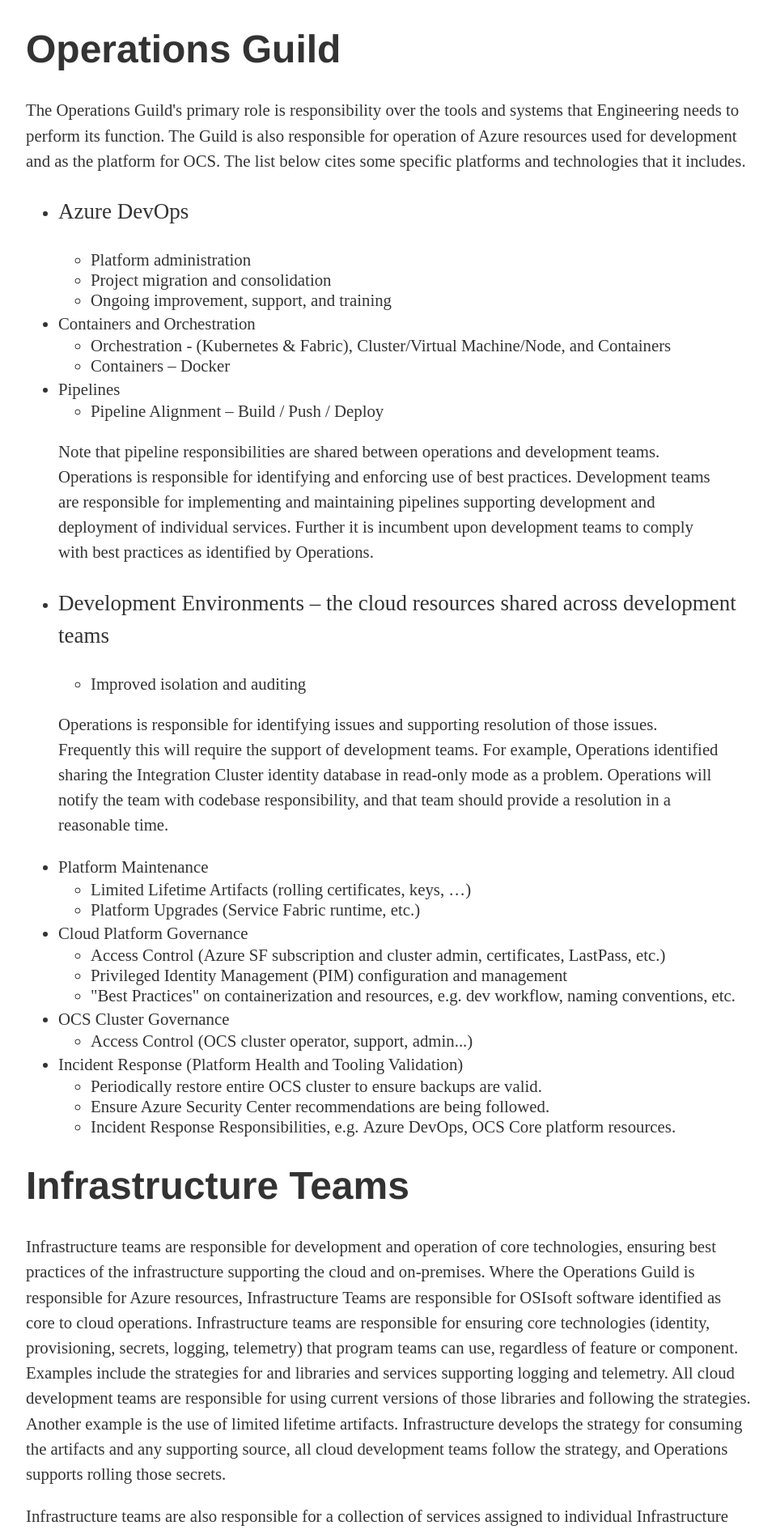
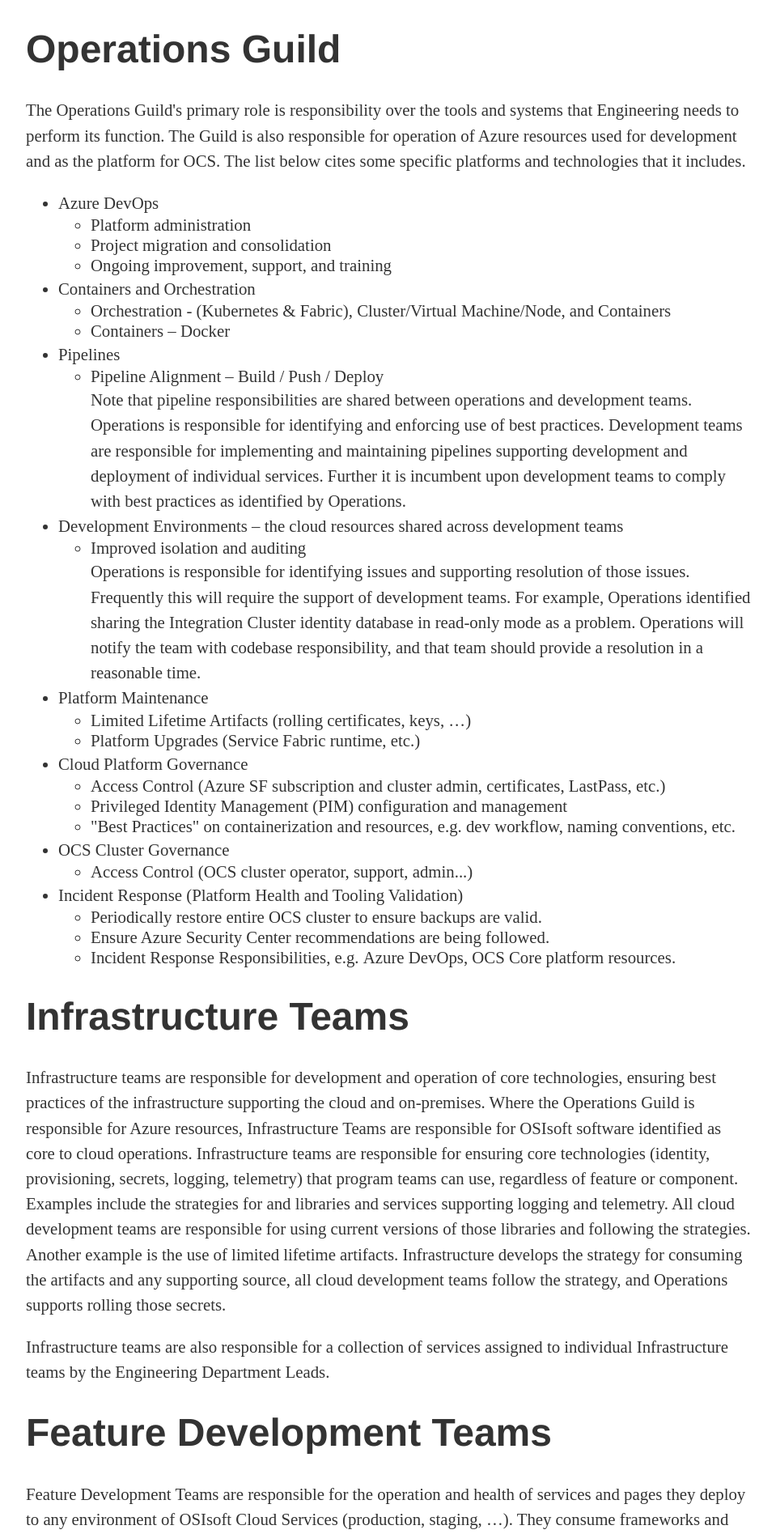
Before and after one commit to OSIEng/osieng.github.io, a Jekyll site: the page built from operations/index.html, in a window 1280 px wide. Shown: the part 667-2562 px from the top of the page at 81% size, without its empty margins (160-1119 px from the left). Built offline with Jekyll 4.4.1, drawn with Linux system fonts in a browser that asks for light colours.

Commit message:
ops-styling
Fixed some formatting issues

```diff
--- a/operations/index.html
+++ b/operations/index.html
@@ -13,7 +13,7 @@
     <p>The Operations Guild's primary role is responsibility over the tools and systems that Engineering needs to perform its function. The Guild is also responsible for operation of Azure resources used for development and as the platform for OCS. The list below cites some specific platforms and technologies that it includes.</p>
 
     <ul>
-        <li><p>Azure DevOps</p>
+        <li>Azure DevOps
             <ul>
                 <li>Platform administration</li>
                 <li>Project migration and consolidation</li>
@@ -29,27 +29,15 @@
         <li>Pipelines
             <ul>
                 <li>Pipeline Alignment – Build / Push / Deploy</li>
+                Note that pipeline responsibilities are shared between operations and development teams. Operations is responsible for identifying and enforcing use of best practices. Development teams are responsible for implementing and maintaining pipelines supporting development and deployment of individual services. Further it is incumbent upon development teams to comply with best practices as identified by Operations.
             </ul>
         </li>
-    </ul>
-
-    <blockquote>
-    <p>Note that pipeline responsibilities are shared between operations and development teams. Operations is responsible for identifying and enforcing use of best practices. Development teams are responsible for implementing and maintaining pipelines supporting development and deployment of individual services. Further it is incumbent upon development teams to comply with best practices as identified by Operations.</p>
-    </blockquote>
-
-    <ul>
-        <li><p>Development Environments – the cloud resources shared across development teams</p>
+        <li>Development Environments – the cloud resources shared across development teams
             <ul>
                 <li>Improved isolation and auditing</li>
+                Operations is responsible for identifying issues and supporting resolution of those issues. Frequently this will require the support of development teams. For example, Operations identified sharing the Integration Cluster identity database in read-only mode as a problem. Operations will notify the team with codebase responsibility, and that team should provide a resolution in a reasonable time.
             </ul>
         </li>
-    </ul>
-
-    <blockquote>
-    <p>Operations is responsible for identifying issues and supporting resolution of those issues. Frequently this will require the support of development teams. For example, Operations identified sharing the Integration Cluster identity database in read-only mode as a problem. Operations will notify the team with codebase responsibility, and that team should provide a resolution in a reasonable time.</p>
-    </blockquote>
-
-    <ul>
         <li>Platform Maintenance
             <ul>
                 <li>Limited Lifetime Artifacts (rolling certificates, keys, …)</li>
@@ -85,17 +73,17 @@
     <p>Feature Development Teams are responsible for the operation and health of services and pages they deploy to any environment of OSIsoft Cloud Services (production, staging, …). They consume frameworks and libraries from the Infrastructure teams, and they use tooling from the Operations Guild. The services for which they are responsible are assigned by the Engineering Department Leads or implied based on their current Program assignments.</p>
 
     <ul>
-        <li><p>Service Performance and Heath Monitoring</p>
+        <li>Service Performance and Heath Monitoring
             <ul>
-                <li><p>Alerts</p></li>
-                <li><p>Ensure Service Health</p></li>
+                <li>Alerts</li>
+                <li>Ensure Service Health</li>
             </ul>
         </li>
-        <li><p>Incidence Response (Platform Health and Tooling Validation)</p>
+        <li>Incidence Response (Platform Health and Tooling Validation)
             <ul>
-                <li><p>Disaster Recovery and Business Continuity ownership relative to the services they maintain.</p></li>
-                <li><p>Beyond monitoring, dev teams are expected to push “hotfix” releases to resolve performance or other operational issues.</p></li>
-                <li><p>Troubleshooting when service specific issues arise, e.g., be stewards of alerts and notifications coupled to their services.</p></li>
+                <li>Disaster Recovery and Business Continuity ownership relative to the services they maintain.</li>
+                <li>Beyond monitoring, dev teams are expected to push “hotfix” releases to resolve performance or other operational issues.</li>
+                <li>Troubleshooting when service specific issues arise, e.g., be stewards of alerts and notifications coupled to their services.</li>
             </ul>
         </li>
     </ul>
```
